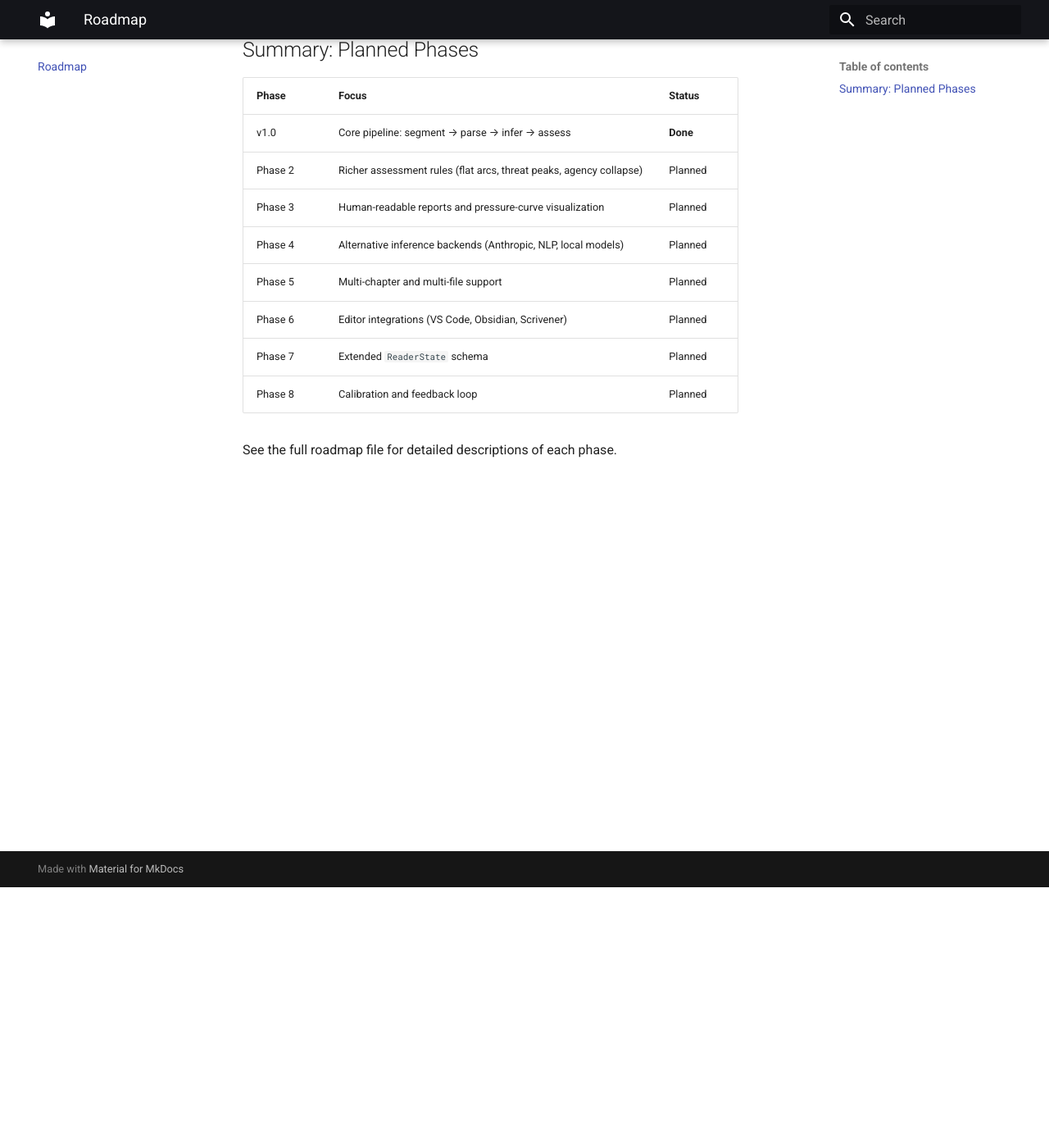
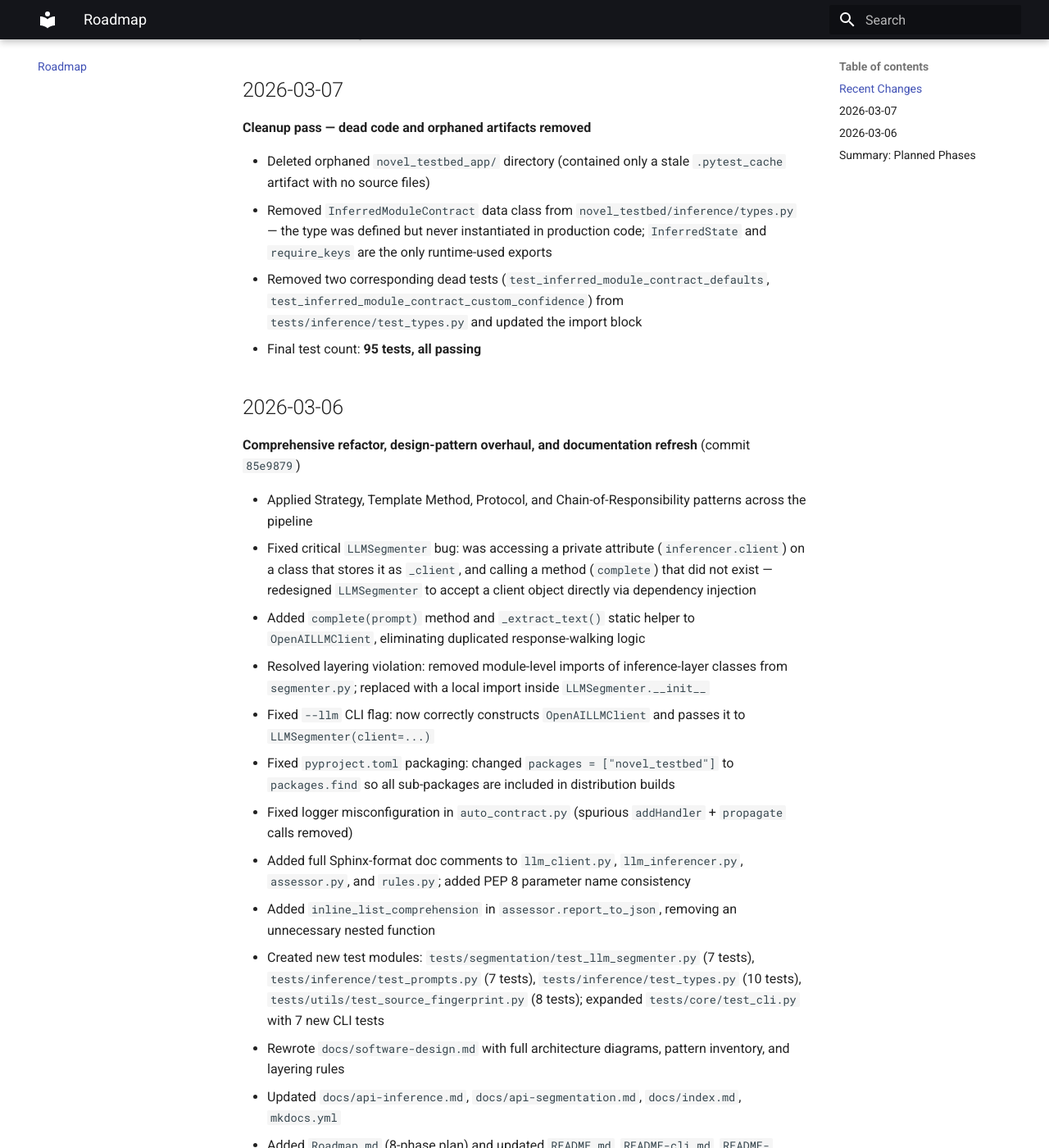
Before and after one commit to mattbriggs/novel_testbed_app, an MkDocs documentation site: the page built from docs/roadmap.md, in a window 1280 px wide and 1400 px high, scrolled down 318 px. Shown: the whole window at 82% size. Built offline with MkDocs 1.6.1 and Material for MkDocs 9.7.7, drawn with Linux system fonts in a browser that asks for light colours; some of the changed text lies outside the part shown.

Commit message:
Add refactor and health

```diff
--- a/docs/roadmap.md
+++ b/docs/roadmap.md
@@ -3,6 +3,35 @@
 The Novel Testbed roadmap is maintained in the repository root:
 
 [Roadmap.md](https://github.com/mattbriggs/novel_testbed_app/blob/main/Roadmap.md)
+
+## Recent Changes
+
+## 2026-03-07
+
+**Cleanup pass — dead code and orphaned artifacts removed**
+
+- Deleted orphaned `novel_testbed_app/` directory (contained only a stale `.pytest_cache` artifact with no source files)
+- Removed `InferredModuleContract` data class from `novel_testbed/inference/types.py` — the type was defined but never instantiated in production code; `InferredState` and `require_keys` are the only runtime-used exports
+- Removed two corresponding dead tests (`test_inferred_module_contract_defaults`, `test_inferred_module_contract_custom_confidence`) from `tests/inference/test_types.py` and updated the import block
+- Final test count: **95 tests, all passing**
+
+## 2026-03-06
+
+**Comprehensive refactor, design-pattern overhaul, and documentation refresh** (commit `85e9879`)
+
+- Applied Strategy, Template Method, Protocol, and Chain-of-Responsibility patterns across the pipeline
+- Fixed critical `LLMSegmenter` bug: was accessing a private attribute (`inferencer.client`) on a class that stores it as `_client`, and calling a method (`complete`) that did not exist — redesigned `LLMSegmenter` to accept a client object directly via dependency injection
+- Added `complete(prompt)` method and `_extract_text()` static helper to `OpenAILLMClient`, eliminating duplicated response-walking logic
+- Resolved layering violation: removed module-level imports of inference-layer classes from `segmenter.py`; replaced with a local import inside `LLMSegmenter.__init__`
+- Fixed `--llm` CLI flag: now correctly constructs `OpenAILLMClient` and passes it to `LLMSegmenter(client=...)`
+- Fixed `pyproject.toml` packaging: changed `packages = ["novel_testbed"]` to `packages.find` so all sub-packages are included in distribution builds
+- Fixed logger misconfiguration in `auto_contract.py` (spurious `addHandler` + `propagate` calls removed)
+- Added full Sphinx-format doc comments to `llm_client.py`, `llm_inferencer.py`, `assessor.py`, and `rules.py`; added PEP 8 parameter name consistency
+- Added `inline_list_comprehension` in `assessor.report_to_json`, removing an unnecessary nested function
+- Created new test modules: `tests/segmentation/test_llm_segmenter.py` (7 tests), `tests/inference/test_prompts.py` (7 tests), `tests/inference/test_types.py` (10 tests), `tests/utils/test_source_fingerprint.py` (8 tests); expanded `tests/core/test_cli.py` with 7 new CLI tests
+- Rewrote `docs/software-design.md` with full architecture diagrams, pattern inventory, and layering rules
+- Updated `docs/api-inference.md`, `docs/api-segmentation.md`, `docs/index.md`, `mkdocs.yml`
+- Added `Roadmap.md` (8-phase plan) and updated `README.md`, `README-cli.md`, `README-docs.md`
 
 ---
 
```
